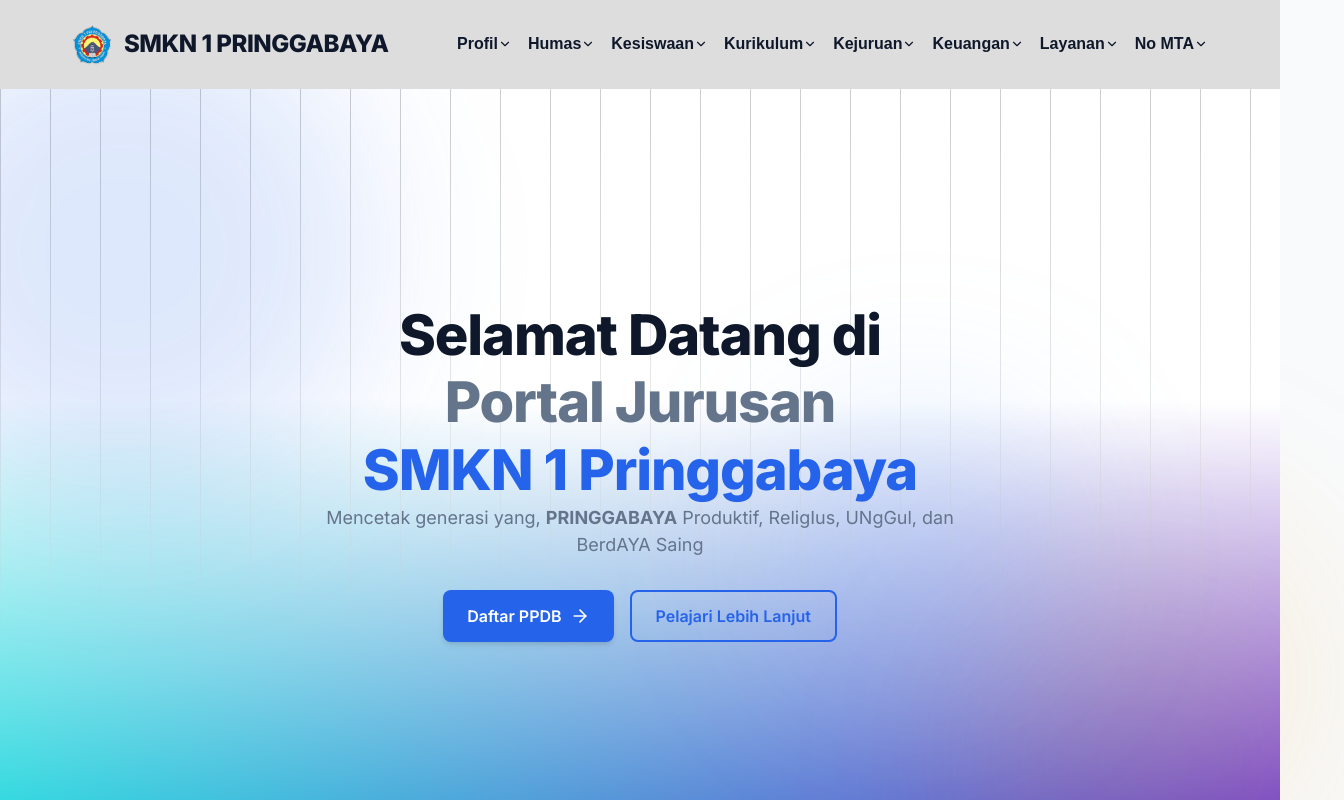
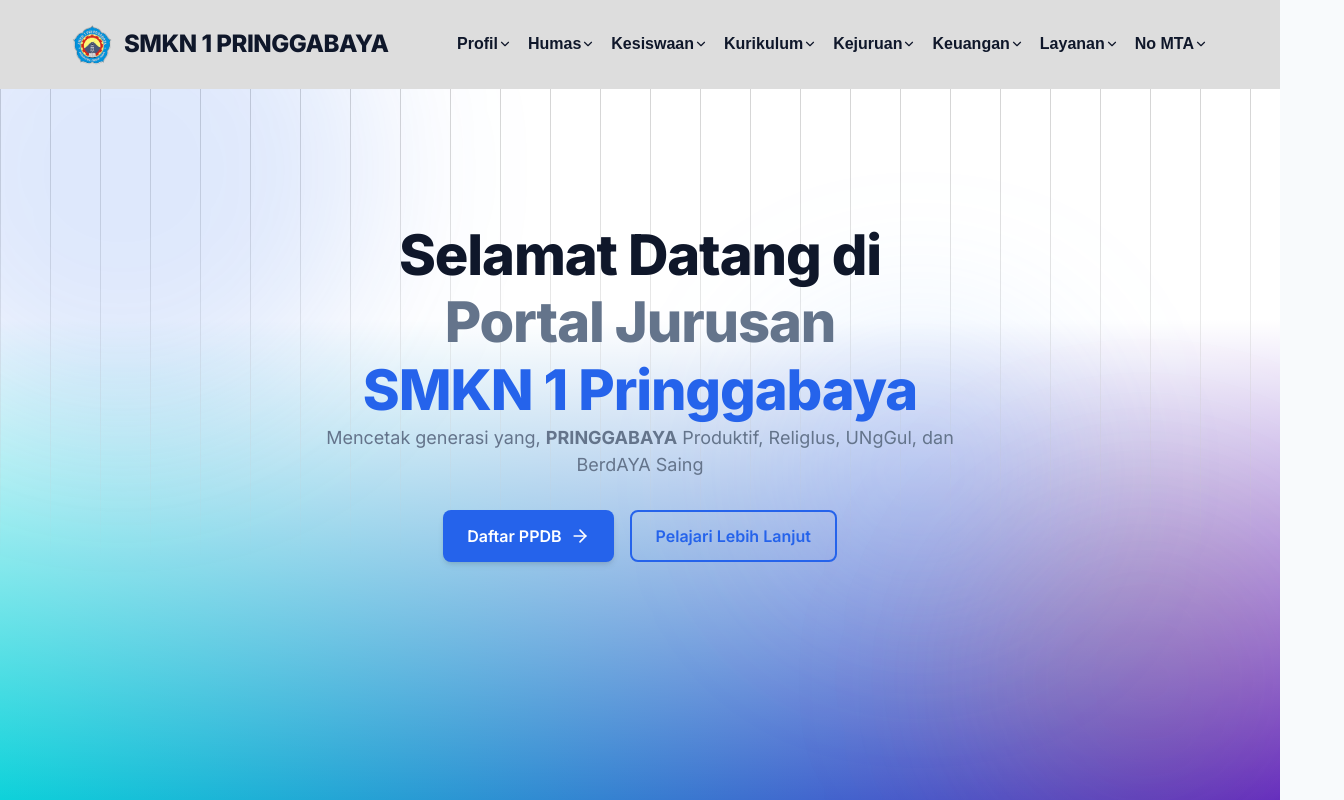
Before and after one commit to vanillavanila/front_end, a React (Vite) app: page / in a window 1280 px wide. Shown: the top 800 px of the page, 1344 px wide, since content can reach past the window. Built offline with nearby package versions, Linux system fonts and the light colour scheme.

Commit message:
fix: bug

```diff
--- a/src/App.css
+++ b/src/App.css
@@ -182,94 +182,3 @@
     border-right-color: var(--border);
   }
 }
-
- /*  */
- /*  */
-
-
- .hero {
-  min-height: 100vh;
-  padding-top: 5rem; /* Account for navbar */
-  background: radial-gradient(circle at center, var(--bg-card) 0%, var(--bg-main) 100%);
-}
-
-.hero-bg-shape {
-  border-radius: 50%;
-  filter: blur(80px);
-  z-index: 0;
-}
-
-.shape-1 {
-  width: 500px;
-  height: 500px;
-  background-color: rgba(37, 99, 235, 0.15); /* Primary */
-  top: -10%;
-  left: -10%;
-}
-
-.shape-2 {
-  width: 400px;
-  height: 400px;
-  background-color: rgba(245, 158, 11, 0.1); /* Secondary */
-  bottom: -10%;
-  right: -5%;
-}
-
-.shape-3 {
-  width: 300px;
-  height: 300px;
-  background-color: rgba(96, 165, 250, 0.15); /* Primary Light */
-  top: 40%;
-  left: 60%;
-}
-
-.max-w-2xl {
-  max-width: 42rem;
-}
-
-.mx-auto {
-  margin-left: auto;
-  margin-right: auto;
-}
-
-.block {
-  display: block;
-}
-
-.ml-2 {
-  margin-left: 0.5rem;
-}
-
-/* From Uiverse.io by kencode7 */
-.page {
-  width: 100%;
-  height: 100%;
-  background: linear-gradient(
-      to bottom,
-      #fff 0%,
-      #fff 40%,
-      rgba(255, 255, 255, 0) 100%
-    ),
-    linear-gradient(to right, #0ed2da, #5f29c7);
-  position: relative;
-  overflow: hidden;
-}
-
-.page::before {
-  content: "";
-  position: absolute;
-  inset: 0;
-  background-image: linear-gradient(90deg, #ccc 1px, transparent 1px);
-  background-size: 50px 100%;
-  pointer-events: none;
-  mask-image: linear-gradient(
-    to bottom,
-    rgba(0, 0, 0, 1) 0%,
-    rgba(0, 0, 0, 0) 70%
-  );
-  -webkit-mask-image: linear-gradient(
-    to bottom,
-    rgba(0, 0, 0, 1) 0%,
-    rgba(0, 0, 0, 0) 70%
-  );
-}
--- a/src/App.jsx
+++ b/src/App.jsx
@@ -16,10 +16,7 @@ function App() {
   }, []);
 
   return (
-    <div className="app-wrapper hero">
-      <div className="absolute hero-bg-shape shape-1"></div>
-      <div className="absolute hero-bg-shape shape-2"></div>
-      <div className="absolute hero-bg-shape shape-3"></div>
+    <div className="app-wrapper">
       <Router>
 
         <main>
```
